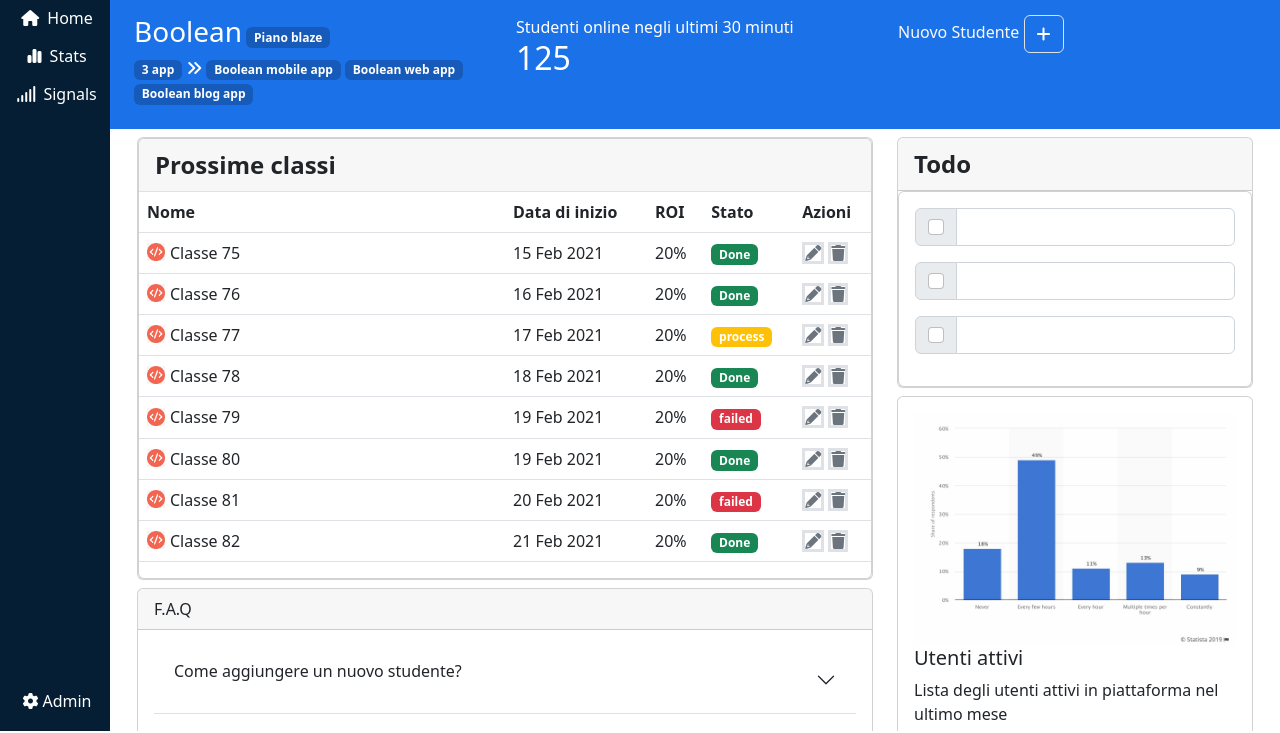
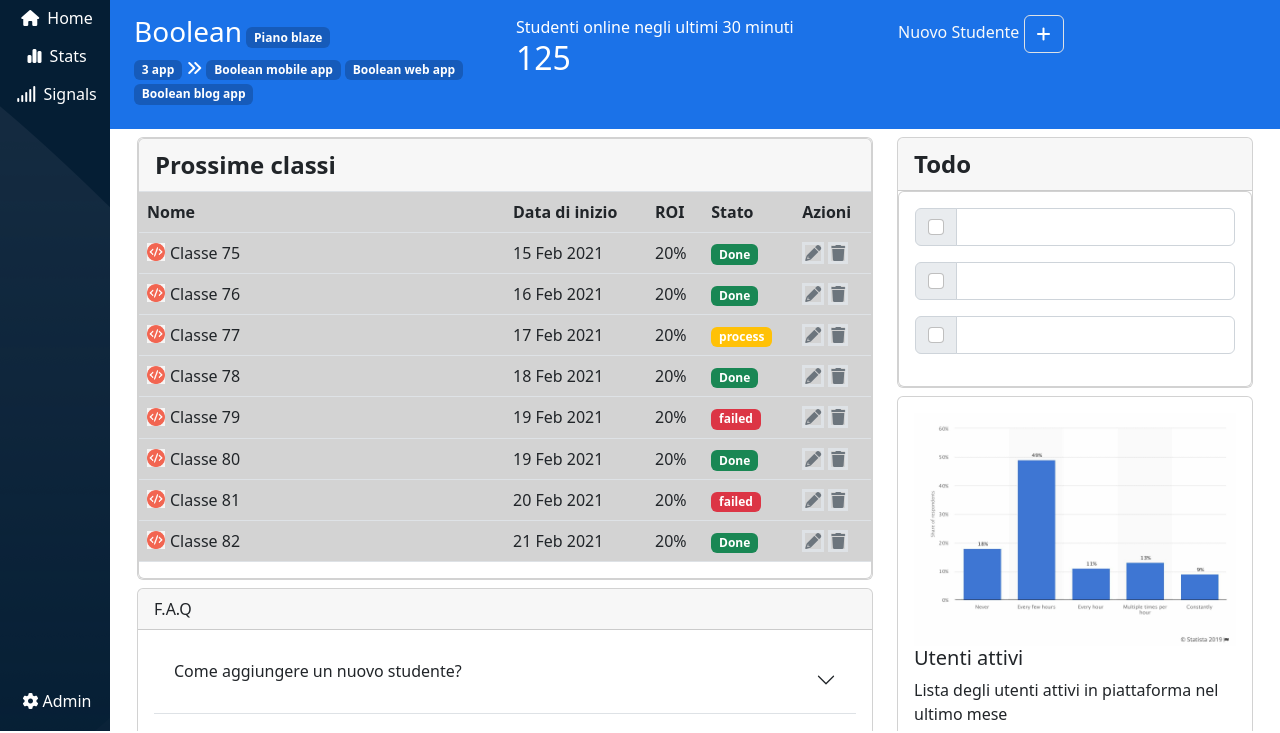
Before and after one commit to Fabrizio1919/html-css-bootstrap-dashboard, a plain HTML site: page index.html in a window 1280 px wide. In both pictures the pointer is over the element 505 px from the left and 278 px from the top of the page. Shown: the part 67-800 px from the top of the page. Drawn offline with nearby package versions, Linux system fonts and the light colour scheme.

Commit message:
add bg-image in sidebar

```diff
--- a/assets/css/style.css
+++ b/assets/css/style.css
@@ -29,6 +29,8 @@
     overflow: hidden;
     background-color:var(--bg-side);
     justify-content: space-between;
+    background-image: url(../img/sidebar-bg.png);
+
 
 }
 
@@ -78,3 +80,7 @@
 .image_grafico img {
     max-width:100% ;
 }
+
+.table:hover tr {
+    background-color: lightgray;
+}
```
